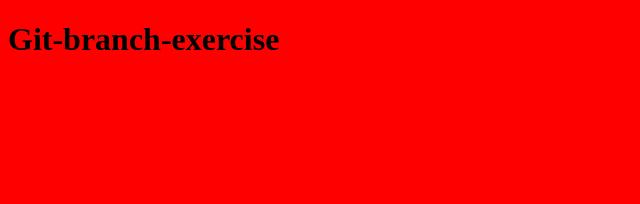
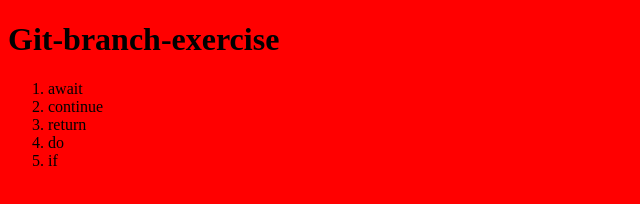
Before and after one commit to PalleGregersJensen/git-branch-exercise, a plain HTML site: page index.html in a window 1280 px wide. Shown: the whole page, without its empty margins (0-640 px from the left). Drawn offline with Linux system fonts and the light colour scheme.

Commit message:
javascript keyword liste

```diff
--- a/index.html
+++ b/index.html
@@ -10,6 +10,17 @@
 <body>
     <h1>Git-branch-exercise</h1>
 
+    <ol>
+        <li>await</li>
+        <li>continue</li>
+        <li>return</li>
+        <li>do</li>
+        <li>if</li>
+
+
+
+
+    </ol>
 
     <script src="app.js"></script>
 </body>
```
